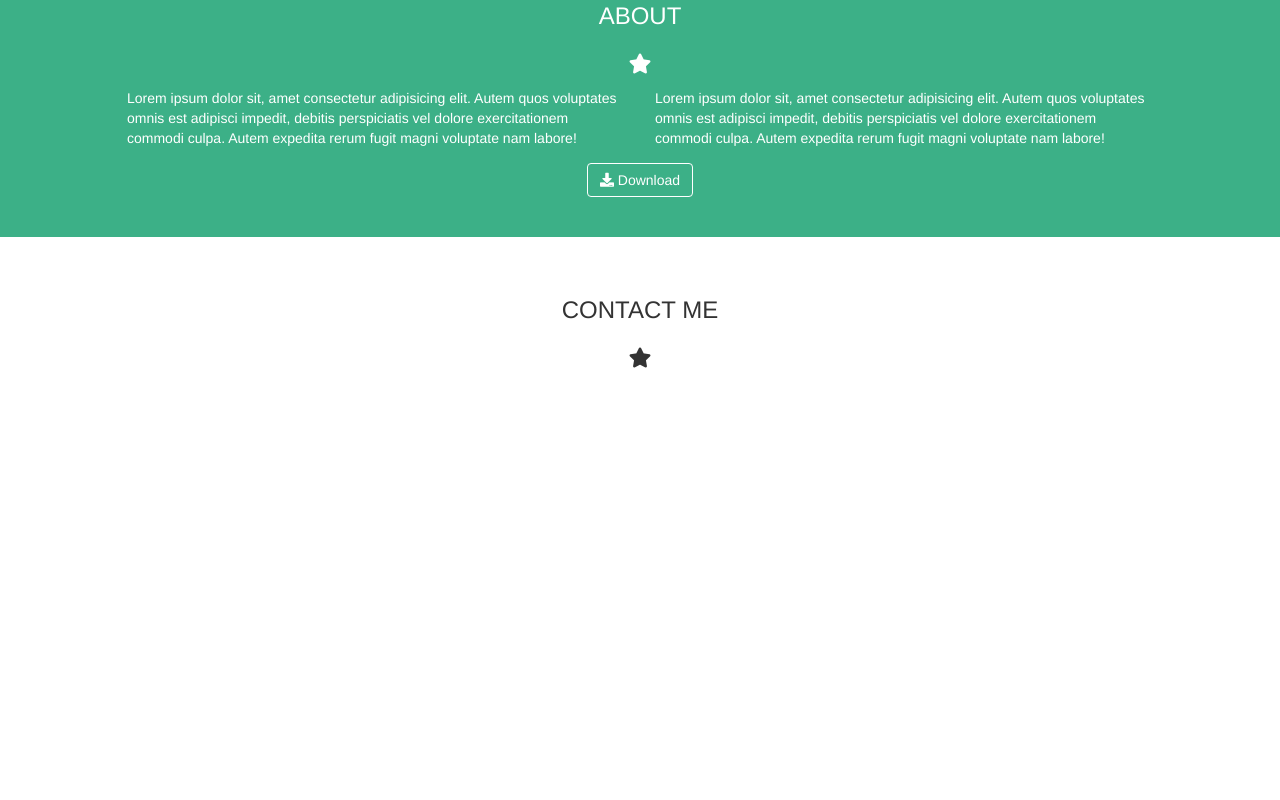
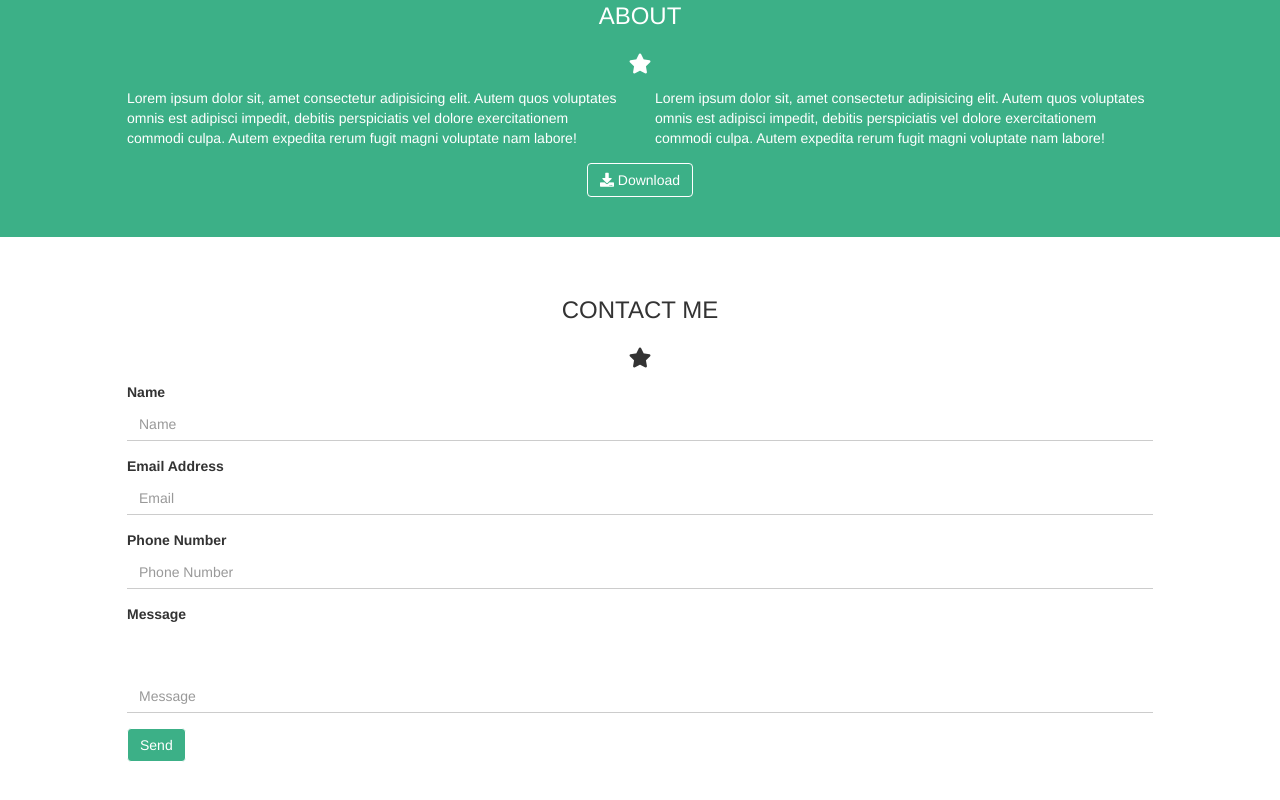
Before and after one commit to NicolettaBr/html-css-bootstrap-freelancer, a plain HTML site: page index.html in a window 1280 px wide. Shown: the part 1231-2031 px from the top of the page. Before the commit the page ends 1653 px from the top, so only its background shows below. Drawn offline with nearby package versions, Linux system fonts and the light colour scheme.

Commit message:
contact section terminata

```diff
--- a/css/style.css
+++ b/css/style.css
@@ -80,13 +80,26 @@ header .top-nav{
     margin-bottom: 15px;
 }
 
-.btn-download{
+.btn-download,
+.btn-send{
     background-color: #3cb087;
     color: white;
     border: 1px solid white;
 }
 /*contact section*/
 
+#form-contact input{
+    border-top: 0;
+    border-left: 0;
+    border-right: 0;
+    box-shadow: none;
+    border-radius: 0;
+
+}
+
+#form-contact .text-box input{
+    margin-top: 50px;
+}
 
 
 /*FINE MAIN*/
--- a/index.html
+++ b/index.html
@@ -205,18 +205,40 @@
 
                 </div>
 
+                <!--form-->
+                <form id="form-contact" action="">
 
+                    <div class="form-group">
+                        <label for="exampleInputEmail1">Name</label>
+                        <input type="text" class="form-control" id="exampleInputEmail1" placeholder="Name">
+                    </div>
+
+                    <div class="form-group">
+                        <label for="exampleInputEmail1">Email Address</label>
+                        <input type="email" class="form-control" id="exampleInputEmail1" placeholder="Email">
+                    </div>
+
+                    <div class="form-group">
+                        <label for="exampleInputEmail1">Phone Number</label>
+                        <input type="number" class="form-control" id="exampleInputEmail1" placeholder="Phone Number">
+                    </div>
+
+                    <div class="form-group text-box">
+                        <label for="exampleInputEmail1">Message</label>
+                        <input type="text" class="form-control" id="exampleInputEmail1" placeholder="Message">
+                    </div>
+
+                </form>
+
+                <div>
+                    <button class="btn btn-send" type="submit">Send</button>
+                </div>
 
             </div>
         </div>
     </section>
 
-
-
    </main>
-
-
-
 
    <!--FINE MAIN-->
 </body>
```
